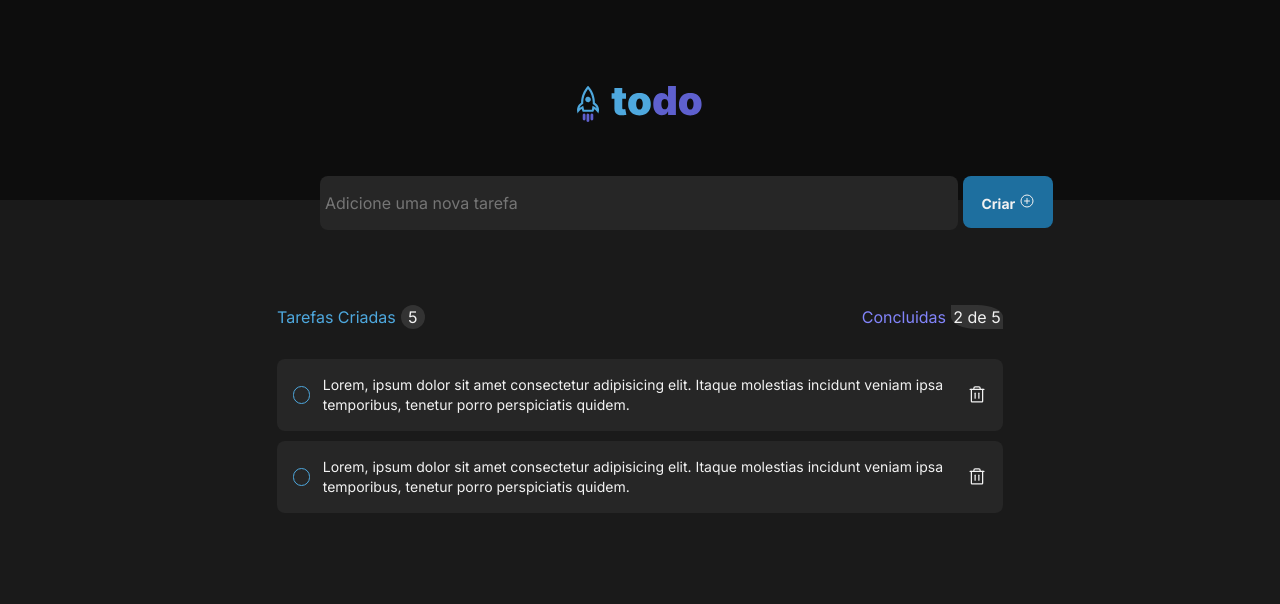
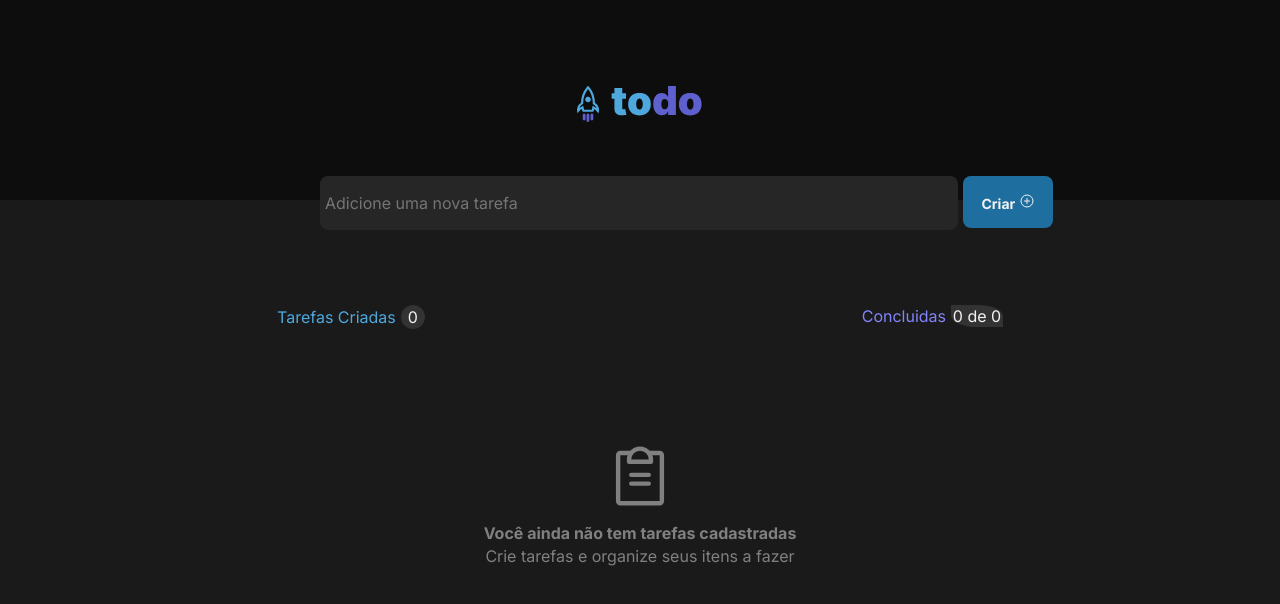
Before and after one commit to pansani/to-do-list, a React (Vite) app: page / in a window 1280 px wide. Shown: the top 604 px of the page. Built offline with nearby package versions, Linux system fonts and the light colour scheme.

Commit message:
start coding logic of adding a new Task

```diff
--- a/src/App.tsx
+++ b/src/App.tsx
@@ -1,16 +1,39 @@
 /** @format */
 
+import { ChangeEvent, useState } from "react";
 import AddTask from "./components/AddTask";
 import Header from "./components/Header";
 import TasksContainer from "./components/TasksContainer";
 import "./global.css";
 
 function App() {
-  return <>
-    <Header/>
-    <AddTask/>
-    <TasksContainer/>
-  </>;
+  const [taskContent, setTaskContent] = useState("");
+  const [numberOfTasks, setNumberOfTasks] = useState(0);
+  const [numberOfConcludedTasks, setNumberOfConcludedTasks] =
+    useState(numberOfTasks);
+
+  const handleNewTaskChange = (event: ChangeEvent<HTMLInputElement>) => {
+    setTaskContent("");
+    setTaskContent(event.target.value);
+  };
+
+  const handleAddNewTask = () => {};
+
+  return (
+    <>
+      <Header />
+      <AddTask
+        onChange={handleNewTaskChange}
+        onSubmit={handleAddNewTask}
+        contentValue={taskContent}
+      />
+      <TasksContainer
+        taskContent={taskContent}
+        numberOfTasks={numberOfTasks}
+        numberOfConcludedTasks={numberOfConcludedTasks}
+      />
+    </>
+  );
 }
 
 export default App;
--- a/src/components/AddTask.tsx
+++ b/src/components/AddTask.tsx
@@ -1,14 +1,31 @@
+import styles from "./AddTask.module.css";
+import { PlusCircle } from "phosphor-react";
+import { ChangeEvent } from "react";
 
-import styles from "./AddTask.module.css"
-import {PlusCircle} from "phosphor-react"
+interface AddTaskProps {
+  onChange: (event: ChangeEvent<HTMLInputElement>) => void;
+  onSubmit: () => void;
+  contentValue: string;
+}
 
-export default function AddTask(){
-    return(
-        <form className={styles.addTaskContainer}>
-            <input type="text" placeholder="Adicione uma nova tarefa" className={styles.addTaskInput}/>
+export default function AddTask({
+  onChange,
+  onSubmit,
+  contentValue,
+}: AddTaskProps) {
+  return (
+    <form className={styles.addTaskContainer} onSubmit={onSubmit}>
+      <input
+        type="text"
+        placeholder="Adicione uma nova tarefa"
+        className={styles.addTaskInput}
+        onChange={onChange}
+        value={contentValue}
+      />
 
-                <button type="button" className={styles.addTaskButton}>Criar <PlusCircle size={16}/></button>
-
-        </form>
-    )
+      <button type="submit" className={styles.addTaskButton}>
+        Criar <PlusCircle size={16} />
+      </button>
+    </form>
+  );
 }
--- a/src/components/Task.tsx
+++ b/src/components/Task.tsx
@@ -2,7 +2,11 @@ import { Trash, Check } from "phosphor-react";
 import styles from "./Task.module.css";
 import { useState } from "react";
 
-export default function Task() {
+interface TaskProps {
+  taskContent: string;
+}
+
+export default function Task({ taskContent }: TaskProps) {
   const [checkboxChecked, setCheckboxChecked] = useState(false);
 
   const handleClickCheckbox = () => {
@@ -25,11 +29,7 @@ export default function Task() {
         )}
       </button>
       <div className={styles.textContainer}>
-        <p>
-          Lorem, ipsum dolor sit amet consectetur adipisicing elit. Itaque
-          molestias incidunt veniam ipsa temporibus, tenetur porro perspiciatis
-          quidem.
-        </p>
+        <p>{taskContent}</p>
       </div>
       <Trash size={20} className={styles.trashCan} />
     </div>
--- a/src/components/TasksContainer.module.css
+++ b/src/components/TasksContainer.module.css
@@ -1,4 +1,4 @@
-.tasksComponent{
+.tasksComponent {
   width: 46rem;
   margin: 0 auto;
   margin-top: 6.25rem;
@@ -6,17 +6,17 @@
   padding: 0.313rem;
 }
 
-.tasksContainerData{
+.tasksContainerData {
   display: flex;
   justify-content: space-between;
   margin-bottom: 1.875rem;
 }
 
-.tasksCreatedText{
+.tasksCreatedText {
   color: var(--blue);
 }
 
-.numberTasksCreated{
+.numberTasksCreated {
   display: inline-block;
   text-align: center;
   margin-left: 0.313rem;
@@ -27,11 +27,11 @@
   padding: 0.125rem;
 }
 
-.tasksMadeText{
+.tasksMadeText {
   color: var(--purple);
 }
 
-.numberMadeTasks{
+.numberMadeTasks {
   display: inline-block;
   text-align: center;
   margin-left: 0.313rem;
@@ -39,9 +39,28 @@
   border-radius: 0 50%;
   width: 3.25rem;
   color: var(--gray-100);
-    padding: 0.125rem;
+  padding: 1px;
 }
 
-.tasksContainer{
+.tasksContainer {
   width: 100%;
 }
+
+.noTasksContainer {
+  height: 18.188rem;
+  display: flex;
+  flex-direction: column;
+  justify-content: center;
+  align-items: center;
+  color: var(--gray-300);
+  font-size: 16px;
+  line-height: 140%;
+}
+
+.clipboardIcon {
+  margin-bottom: 10px;
+}
+
+.firstTextNoText {
+  font-weight: bold;
+}
--- a/src/components/TasksContainer.tsx
+++ b/src/components/TasksContainer.tsx
@@ -1,7 +1,21 @@
+import { useState } from "react";
 import Task from "./Task";
 import styles from "./TasksContainer.module.css";
+import { ClipboardText } from "phosphor-react";
 
-export default function TasksContainer() {
+interface TasksContainerProps {
+  taskContent: string;
+  numberOfTasks: number;
+  numberOfConcludedTasks: number;
+}
+
+export default function TasksContainer({
+  taskContent,
+  numberOfTasks,
+  numberOfConcludedTasks,
+}: TasksContainerProps) {
+  const [tasks, setTasks] = useState("");
+
   return (
     <div className={styles.tasksComponent}>
       <div className={styles.tasksContainerData}>
@@ -9,20 +23,31 @@ export default function TasksContainer() {
           {" "}
           Tarefas Criadas
           <div className={styles.numberTasksCreated}>
-            <p>5</p>
+            <p>{numberOfTasks}</p>
           </div>
         </p>
         <p className={styles.tasksMadeText}>
           {" "}
           Concluidas
           <div className={styles.numberMadeTasks}>
-            <p>2 de 5</p>
+            <p>
+              {numberOfTasks} de {numberOfConcludedTasks}
+            </p>
           </div>
         </p>
       </div>
       <div className={styles.tasksContainer}>
-        <Task />
-        <Task />
+        {tasks === "" ? (
+          <div className={styles.noTasksContainer}>
+            <ClipboardText size={70} className={styles.clipboardIcon} />
+            <p className={styles.firstTextNoText}>
+              Você ainda não tem tarefas cadastradas
+            </p>
+            <p>Crie tarefas e organize seus itens a fazer</p>
+          </div>
+        ) : (
+          tasks.map((task) => <Task key={task.id} />)
+        )}
       </div>
     </div>
   );
```
Lines whose indentation alone changed are shown as unchanged.
